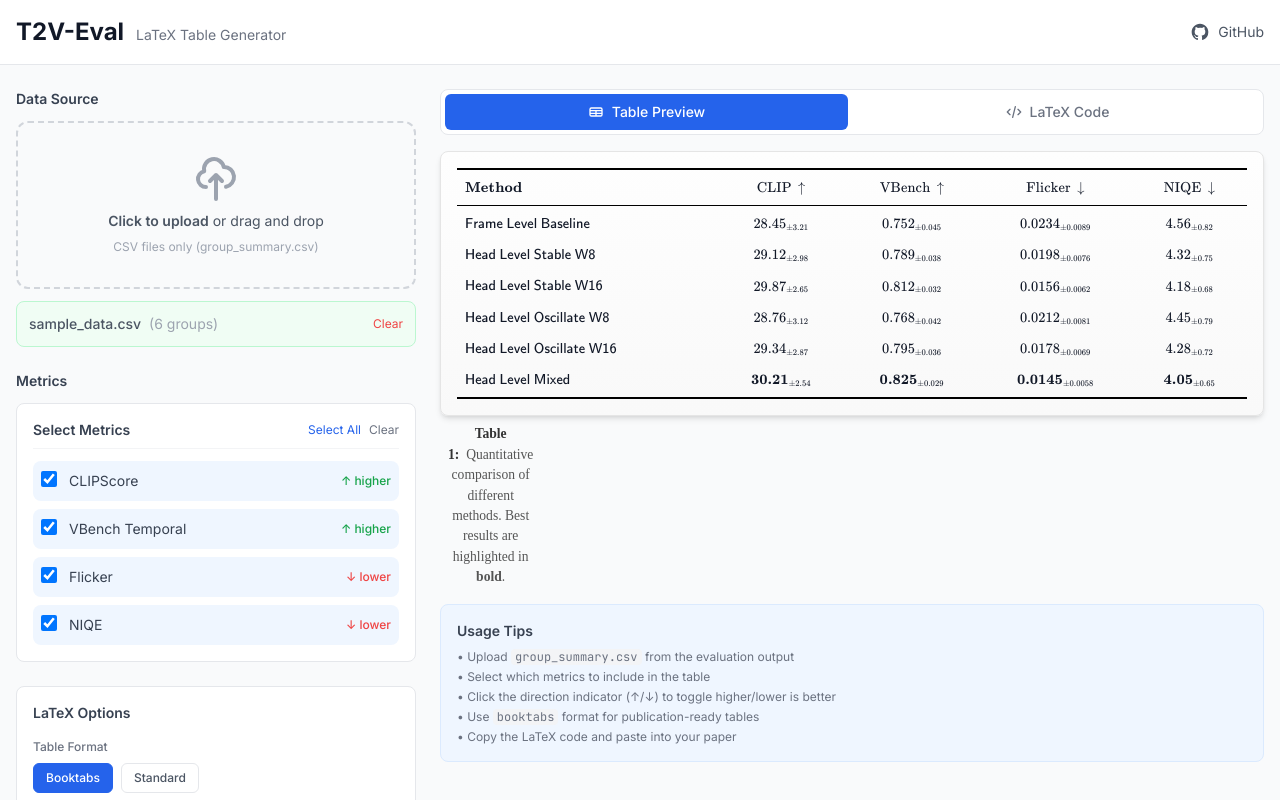
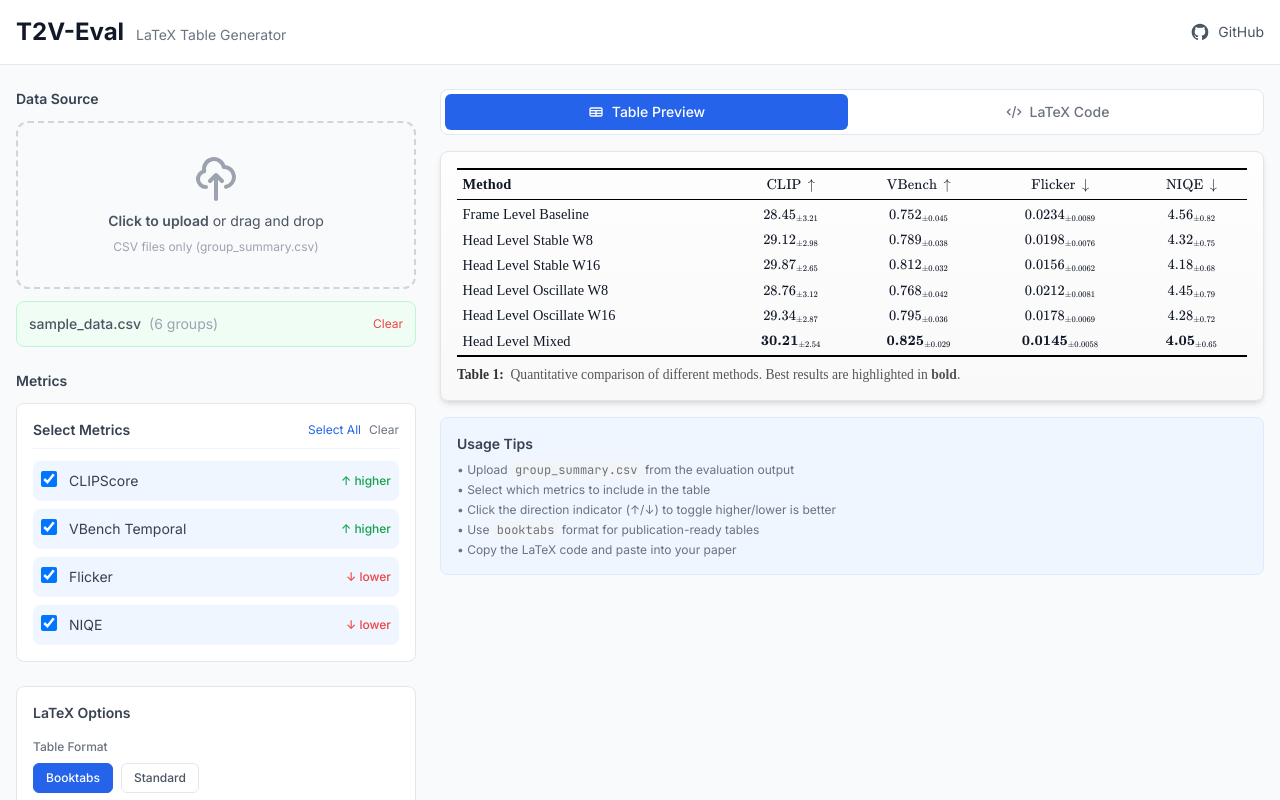
Before and after one commit to winbeau/t2v-eval, a Vue app in the folder frontend/: page / in a window 1280 px wide. Both pictures are taken after a click on the button "Load Sample Data". Shown: the top 800 px of the page. Built offline with nearby package versions, Linux system fonts and the light colour scheme.

Commit message:
fix: caption split

```diff
--- a/frontend/src/App.vue
+++ b/frontend/src/App.vue
@@ -370,7 +370,7 @@ async function loadSampleData() {
 }
 
 .tab-content {
-  @apply min-h-[400px];
+  @apply min-h-0;
 }
 
 .empty-code {
--- a/frontend/src/components/TablePreview.vue
+++ b/frontend/src/components/TablePreview.vue
@@ -33,18 +33,6 @@ function renderHeader(metric: MetricConfig): string {
     return katex.renderToString(latex, { throwOnError: false });
   } catch {
     return `${metric.shortLabel} ${metric.direction === 'higher' ? '↑' : '↓'}`;
-  }
-}
-
-// Render method name with KaTeX (textsc for small caps effect)
-function renderMethodName(name: string): string {
-  const formatted = formatGroupName(name);
-  // Use \textsf for sans-serif method names (common in papers)
-  const latex = `\\textsf{${formatted}}`;
-  try {
-    return katex.renderToString(latex, { throwOnError: false });
-  } catch {
-    return formatted;
   }
 }
 
@@ -104,7 +92,7 @@ function isBestValue(metricKey: string, value: number | undefined): boolean {
           <thead>
             <tr class="toprule">
               <th class="method-header">
-                <span v-html="katex.renderToString('\\textbf{Method}', { throwOnError: false })"></span>
+                <span class="method-header-text">Method</span>
               </th>
               <th
                 v-for="metric in metrics"
@@ -121,7 +109,9 @@ function isBestValue(metricKey: string, value: number | undefined): boolean {
               :key="row.group"
               :class="{ 'first-row': index === 0 }"
             >
-              <td class="method-cell" v-html="renderMethodName(row.group)" />
+              <td class="method-cell">
+                <span class="method-text">{{ formatGroupName(row.group) }}</span>
+              </td>
               <td
                 v-for="metric in metrics"
                 :key="`${row.group}-${metric.key}`"
@@ -137,6 +127,12 @@ function isBestValue(metricKey: string, value: number | undefined): boolean {
           </tbody>
           <!-- Bottom rule (thick) - handled by CSS -->
         </table>
+
+        <!-- Caption area (optional) -->
+        <div class="table-caption">
+          <span class="caption-label">Table 1:</span>
+          <span class="caption-text">Quantitative comparison of different methods. Best results are highlighted in <strong>bold</strong>.</span>
+        </div>
       </div>
 
       <div v-else class="empty-state">
@@ -148,12 +144,6 @@ function isBestValue(metricKey: string, value: number | undefined): boolean {
         <p class="empty-title">No data to display</p>
         <p class="empty-subtitle">Upload a CSV file to see the LaTeX table preview</p>
       </div>
-    </div>
-
-    <!-- Caption area (optional) -->
-    <div v-if="data.length > 0" class="table-caption">
-      <span class="caption-label">Table 1:</span>
-      <span class="caption-text">Quantitative comparison of different methods. Best results are highlighted in <strong>bold</strong>.</span>
     </div>
   </div>
 </template>
@@ -172,23 +162,26 @@ function isBestValue(metricKey: string, value: number | undefined): boolean {
 }
 
 .latex-table-wrapper {
-  @apply p-4;
-  min-width: fit-content;
+  @apply px-4 pt-4 pb-2;
+  display: inline-block;
+  width: max-content;
+  min-width: 100%;
 }
 
 /* Main table - booktabs style */
 .latex-table {
-  @apply w-full;
   border-collapse: collapse;
+  width: max-content;
+  min-width: 100%;
   font-family: 'Times New Roman', Times, serif;
   font-size: 0.9rem;
-  line-height: 1.3;
+  line-height: 1.15;
 }
 
 /* No vertical borders - booktabs style */
 .latex-table th,
 .latex-table td {
-  @apply px-3 py-1.5;
+  @apply px-2 py-1;
   border: none;
   text-align: center;
   vertical-align: middle;
@@ -201,21 +194,25 @@ function isBestValue(metricKey: string, value: number | undefined): boolean {
 }
 
 .latex-table thead th {
-  @apply py-2;
+  @apply py-1.5;
   font-weight: normal; /* KaTeX handles bold */
   letter-spacing: 0.01em;
+}
+
+.method-header-text {
+  font-weight: 700;
 }
 
 /* Method column left-aligned */
 .latex-table .method-header,
 .latex-table .method-cell {
   text-align: left;
-  padding-left: 0.5rem;
+  padding-left: 0.35rem;
 }
 
 /* First data row has midrule above it (via header border-bottom) */
 .latex-table tbody tr.first-row td {
-  padding-top: 0.5rem;
+  padding-top: 0.35rem;
 }
 
 /* Bottom rule on last row */
@@ -224,7 +221,7 @@ function isBestValue(metricKey: string, value: number | undefined): boolean {
 }
 
 .latex-table tbody tr:last-child td {
-  padding-bottom: 0.5rem;
+  padding-bottom: 0.35rem;
 }
 
 /* Value cells */
@@ -254,10 +251,11 @@ function isBestValue(metricKey: string, value: number | undefined): boolean {
 
 /* Caption styling - academic paper style */
 .table-caption {
-  @apply mt-2 px-2 text-center;
+  @apply mt-2 text-center;
   font-family: 'Times New Roman', Times, serif;
   font-size: 0.85rem;
   color: #333;
+  white-space: nowrap;
 }
 
 .caption-label {
```
